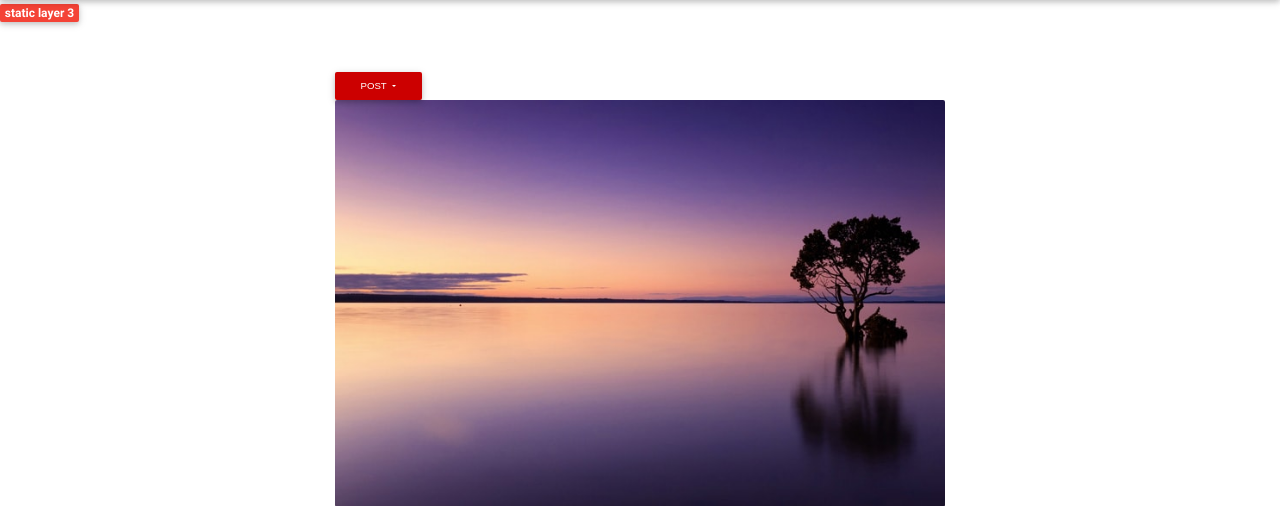
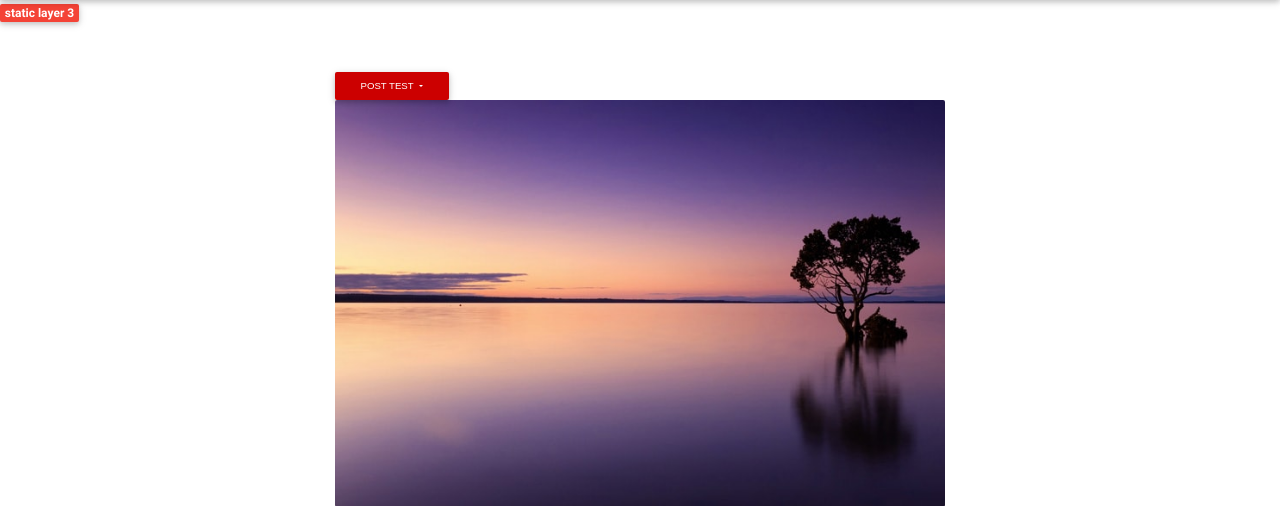
Before and after one commit to maherrub/testapp, a Django app: page / in a window 1280 px wide. Shown: the part 80-586 px from the top of the page. Run offline with Django 3.2, Linux system fonts and the light colour scheme; grey boxes labelled with a size stand in for pictures from a placeholder-image service; style sheets or scripts are compiled from the project's sources; some libraries are stand-ins or nearby versions; some web fonts are replaced.

Commit message:
new files added

```diff
--- a/ebdjango/settings/base.py
+++ b/ebdjango/settings/base.py
@@ -38,6 +38,7 @@ INSTALLED_APPS = [
     'storages',
     'helloworld',
     'blog',
+    'coupons'
 ]
 
 
--- a/helloworld/templates/index.html
+++ b/helloworld/templates/index.html
@@ -27,7 +27,7 @@
             <!-- Small button group -->
             <div class="btn-group">
                 <button class="btn btn-danger btn-sm dropdown-toggle" type="button" data-toggle="dropdown" aria-haspopup="true" aria-expanded="false">
-                    POST
+                    POST TEST
                 </button>
                 <div class="dropdown-menu">
                     <a class="dropdown-item" href="#">Public</a>
```
Also changed, not shown: db.sqlite3.
